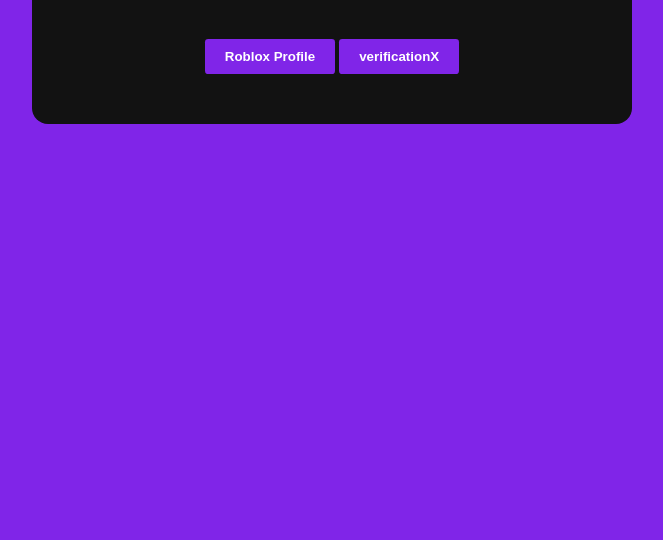
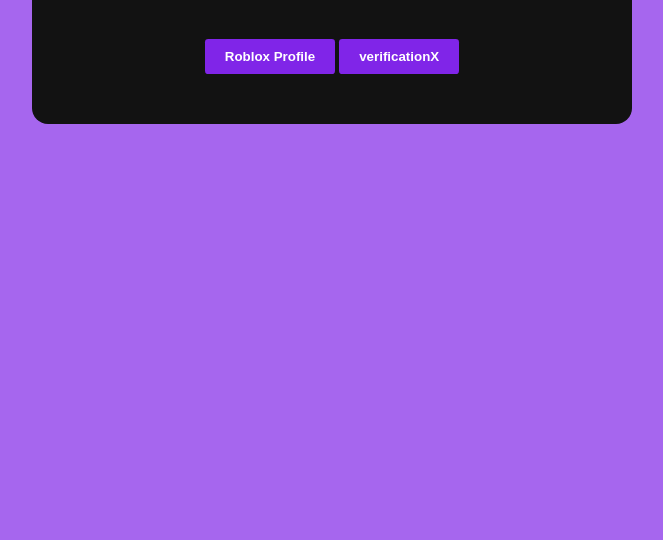
Before and after one commit to mesemi/mesemi.github.io, a plain HTML site: page index.html in a window 1280 px wide. Shown: the part 260-800 px from the top of the page, without its empty margins (308-971 px from the left). Drawn offline with Linux system fonts and the light colour scheme.

Commit message:
Update styles.css

```diff
--- a/styles.css
+++ b/styles.css
@@ -42,7 +42,7 @@
     width: 100%;
     padding: 0px;
     height: 100%;
-    background-color: #8025e8;
+    background-color: #a666ee;
   }
 
 span.icon img {
```
